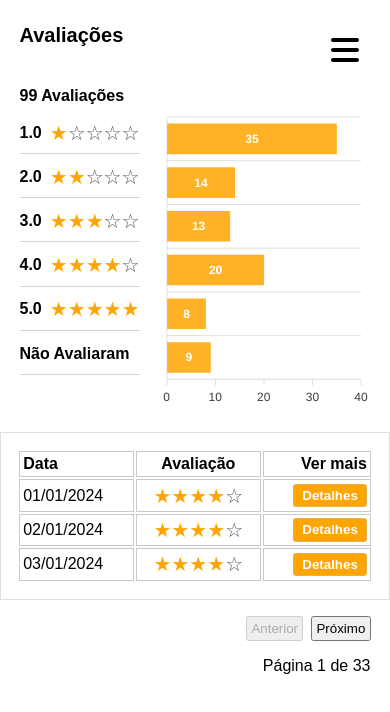
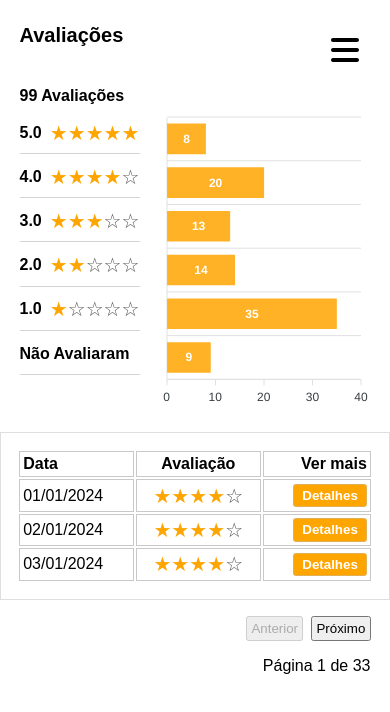
Before and after one commit to jonatasem/graphic-review, a React (Vite) app: page / in a window 390 px wide. Shown: the top 712 px of the page. Built offline with nearby package versions, Linux system fonts and the light colour scheme.

Commit message:
feat: Corrige a lógica do menu mobile e adiciona recarregamento da página ao selecionar 'Notas'

```diff
--- a/src/components/Footer.jsx
+++ b/src/components/Footer.jsx
@@ -3,12 +3,12 @@ import RatingComponent from './Rating';
 
 export default function Footer({ comments }) {
     const [currentIndex, setCurrentIndex] = useState(0);
-    const [selectedComment, setSelectedComment] = useState(null); // Estado para o pop-up
+    const [selectedComment, setSelectedComment] = useState(null);
     const commentsPerPage = 3;
 
     const displayedComments = useMemo(() => {
         return comments.slice(currentIndex, currentIndex + commentsPerPage);
-    }, [comments, currentIndex]);
+    }, [comments, currentIndex, commentsPerPage]);
 
     const totalPages = useMemo(() => {
         return Math.ceil(comments.length / commentsPerPage);
@@ -22,7 +22,6 @@ export default function Footer({ comments }) {
         setCurrentIndex((prevIndex) => Math.max(prevIndex - commentsPerPage, 0));
     };
 
-    // Funções para abrir e fechar o pop-up
     const handleOpenPopup = (comment) => {
         setSelectedComment(comment);
     };
--- a/src/components/Rating.jsx
+++ b/src/components/Rating.jsx
@@ -1,7 +1,6 @@
 
-// O componente recebe a rating como uma prop
 export default function RatingComponent({ rating }) {
-    // Função para renderizar as estrelas
+
     const renderStars = (currentRating) => {
         const totalStars = 5;
         const stars = [];
--- a/src/pages/Dashboard.jsx
+++ b/src/pages/Dashboard.jsx
@@ -11,18 +11,21 @@ export default function Dashboard({ comments }){
         comments.forEach(comment => {
             const rating = parseInt(comment.rating);
             if (rating >= 1 && rating <= 5) {
-                ratingsCount[rating - 1] += 1;
+                ratingsCount[5 - rating] += 1;
             } else {
                 notRatedCount += 1;
             }
         });
 
+        const categories = ["", "", "", "", "", ""];
+        const data = [...ratingsCount, notRatedCount];
+
         return {
             series: [{
                 name: "Avaliações",
-                data: [...ratingsCount, notRatedCount]
+                data: data
             }],
-            categories: ["", "", "", "", "", ""]
+            categories: categories
         };
     }, [comments]);
 
@@ -43,10 +46,11 @@ export default function Dashboard({ comments }){
 
     return (
         <main className="container-main">
+
             <article className="avaliation-list">
                 <h2>{comments.length} Avaliações</h2>
                 <ul>
-                    {[1, 2, 3, 4, 5].map(rating => (
+                    {[5, 4, 3, 2, 1].map(rating => (
                         <li key={rating}>
                             <strong>{rating}.0</strong>
                             <RatingComponent rating={rating} />
@@ -57,6 +61,7 @@ export default function Dashboard({ comments }){
                     </li>
                 </ul>
             </article>
+
             <article className="avaliation-graphic">
                 <Chart
                     className="chart"
@@ -67,6 +72,7 @@ export default function Dashboard({ comments }){
                     height="330"
                 />
             </article>
+
         </main>
     );
 };
--- a/src/styles/Footer.scss
+++ b/src/styles/Footer.scss
@@ -86,6 +86,7 @@
         p {
             &:last-child {
                 display: flex;
+                align-items: center;
             }
         }
     }
```
Also changed, not shown: src/components/Header.jsx (+8 -0 lines).
